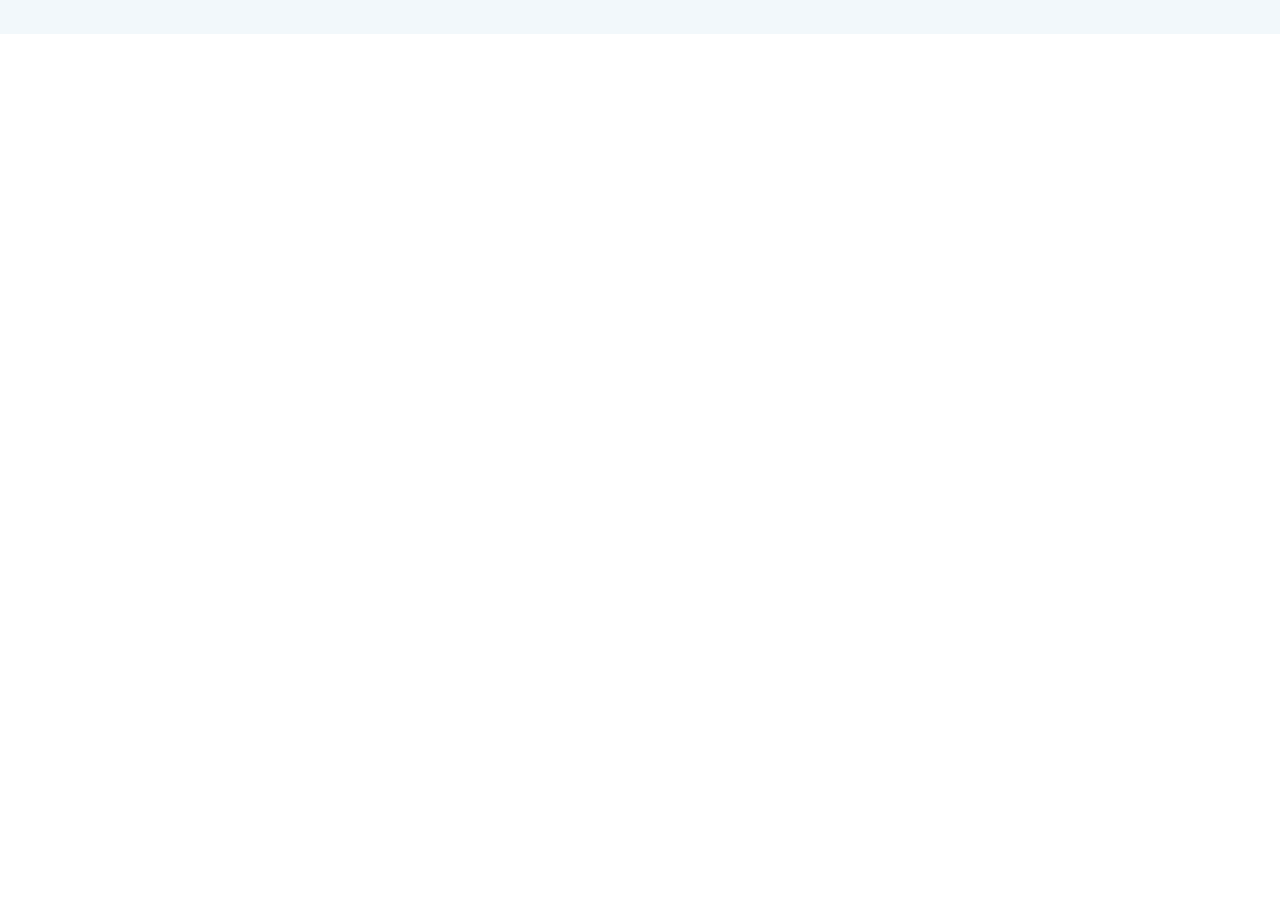
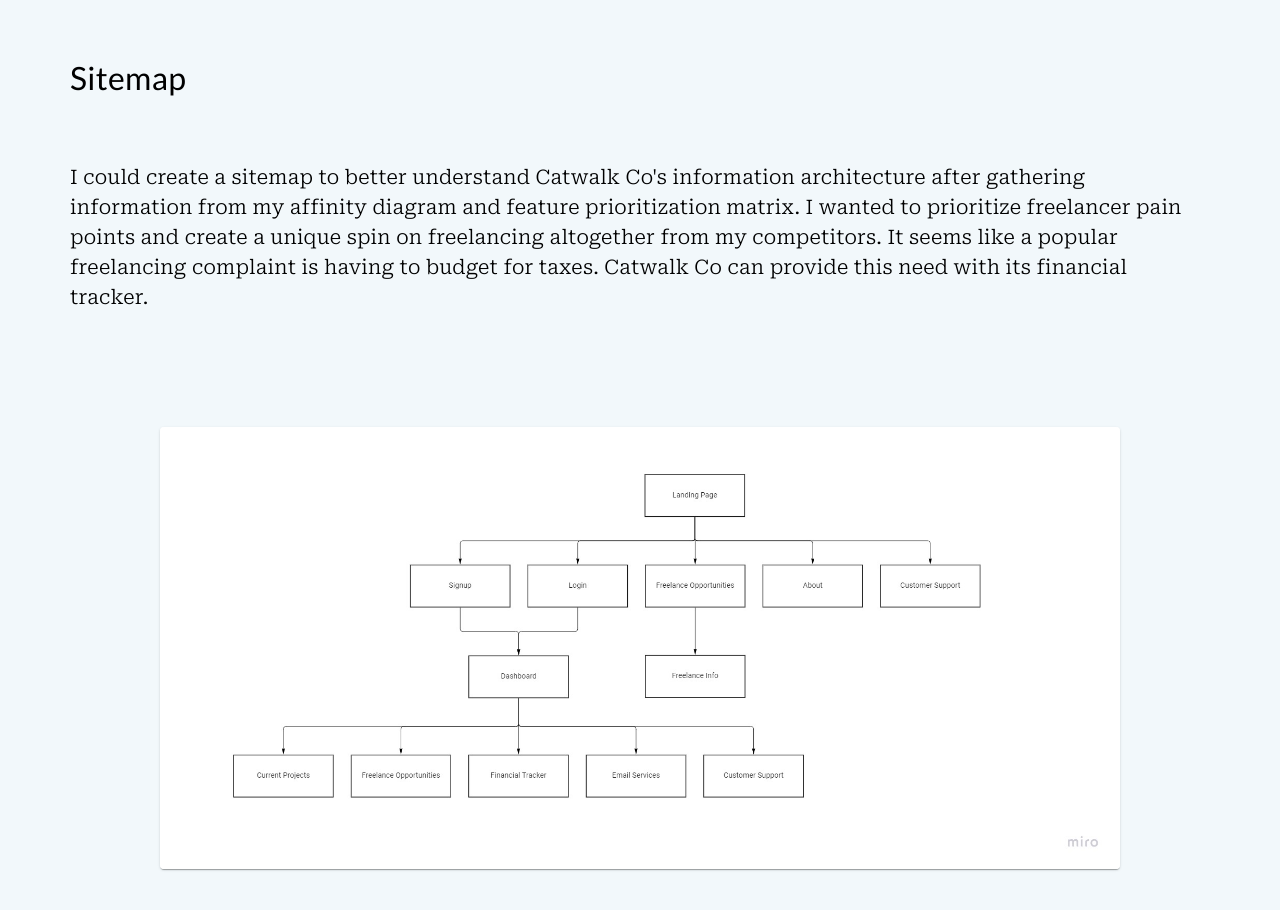
Before and after one commit to aubreyjonescreatives/ux-ui-portfolio, a React (Create React App) app: page /catwalkco in a window 1280 px wide. Shown: the part 7640-8550 px from the top of the page. Before the commit the page ends 7674 px from the top, so only its background shows below. Built offline with nearby package versions, Linux system fonts and the light colour scheme.

Commit message:
add catwalk co sitemap

```diff
--- a/src/Pages/CatwalkCo.js
+++ b/src/Pages/CatwalkCo.js
@@ -27,6 +27,7 @@ import CatwalkCoImg from '../Images/catwalkcompany/images/fulllogo.png';
 import InsightsIcon from '@mui/icons-material/Insights';
 import AffinityDiagram from '../Images/catwalkcompany/images/AffinityDiagram.jpg';
 import FeaturePrioritization from '../Images/catwalkcompany/images/FeaturePrioritizationMatrix.jpg';
+import Sitemap from '../Images/catwalkcompany/images/catwalkcositemap.jpg';
 
 
 const design = {
@@ -117,6 +118,19 @@ const cardStylesA = {
 
 
 }
+
+
+
+
+const imageStyles = {
+  margin: '75px auto 75px auto',
+  marginBottom: '50px',
+  display: 'block',
+  width: '75%'
+
+
+}
+
 
 
 const imageStylesA = {
@@ -620,6 +634,46 @@ needs. A Feature Prioritization Matrix lets me organize these requests based upo
 
 
 
+{/*sitemap*/}
+
+
+<Box sx={designA}>
+<Typography sx={titleA}>Sitemap</Typography>
+
+<Typography sx={paragraphA}>I could create a sitemap to better understand Catwalk Co's
+information architecture after gathering information from my
+affinity diagram and feature prioritization matrix. I wanted to prioritize freelancer pain points and
+create a unique spin on freelancing altogether from my competitors. It seems like a popular freelancing complaint
+is having to budget for taxes. Catwalk Co can provide this need with its financial tracker. </Typography>
+
+
+    <Card sx={imageStyles}>
+      <CardMedia
+        component="img"
+        alt="Sitemap"
+        image={Sitemap}
+      />
+
+
+    </Card>
+
+
+
+
+    <Typography sx={paragraphA}></Typography>
+
+
+
+
+</Box>
+
+
+
+
+
+
+
+
 
 
 
```
Also changed, not shown: src/Images/catwalkcompany/images/catwalkcositemap.jpg (added).
